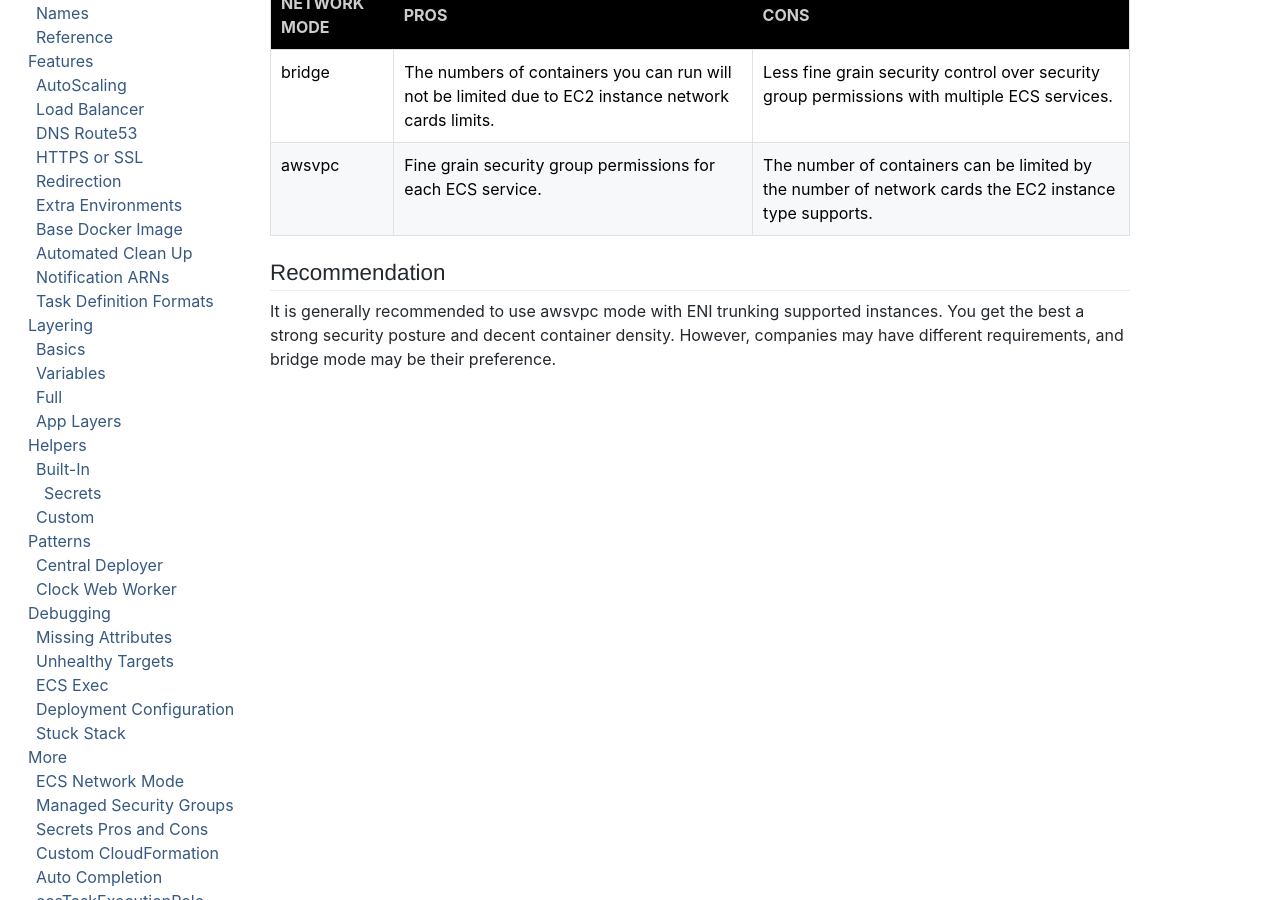
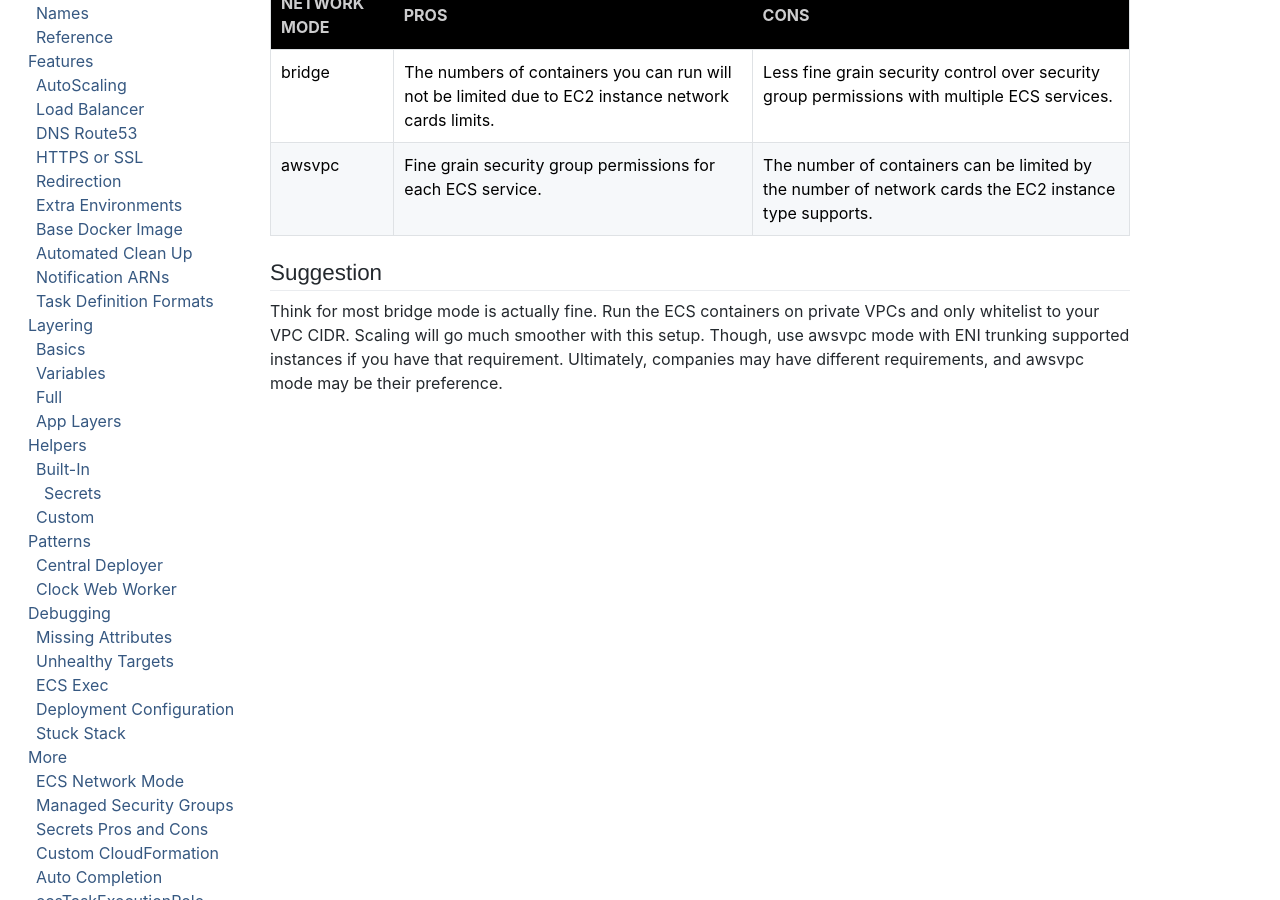
Before and after one commit to boltops-tools/ufo-docs, a Jekyll site: the page built from _docs/more/ecs-network-mode.md, in a window 1280 px wide and 900 px high, scrolled down 968 px. Built offline with Jekyll 4.4.1, drawn with Linux system fonts in a browser that asks for light colours; cached includes are drawn as plain includes; a script that is not in the unit is left out.

Commit message:
update docs

```diff
--- a/_docs/more/ecs-network-mode.md
+++ b/_docs/more/ecs-network-mode.md
@@ -32,6 +32,6 @@ Network mode | Pros | Cons
 bridge | The numbers of containers you can run will not be limited due to EC2 instance network cards limits. | Less fine grain security control over security group permissions with multiple ECS services.
 awsvpc | Fine grain security group permissions for each ECS service. | The number of containers can be limited by the number of network cards the EC2 instance type supports.
 
-## Recommendation
+## Suggestion
 
-It is generally recommended to use awsvpc mode with ENI trunking supported instances. You get the best a strong security posture and decent container density. However, companies may have different requirements, and bridge mode may be their preference.
+Think for most bridge mode is actually fine. Run the ECS containers on private VPCs and only whitelist to your VPC CIDR. Scaling will go much smoother with this setup. Though, use awsvpc mode with ENI trunking supported instances if you have that requirement. Ultimately, companies may have different requirements, and awsvpc mode may be their preference.
```
